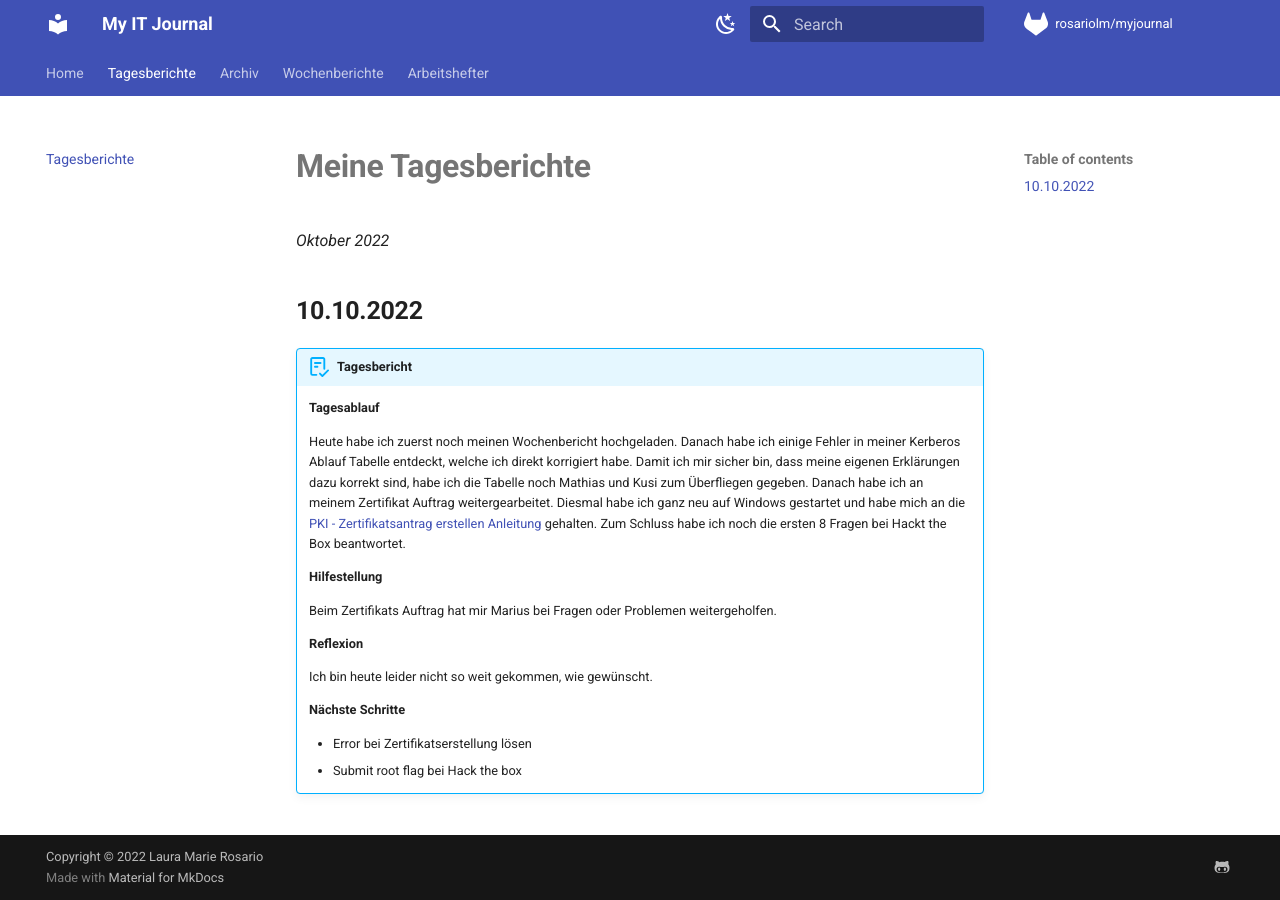
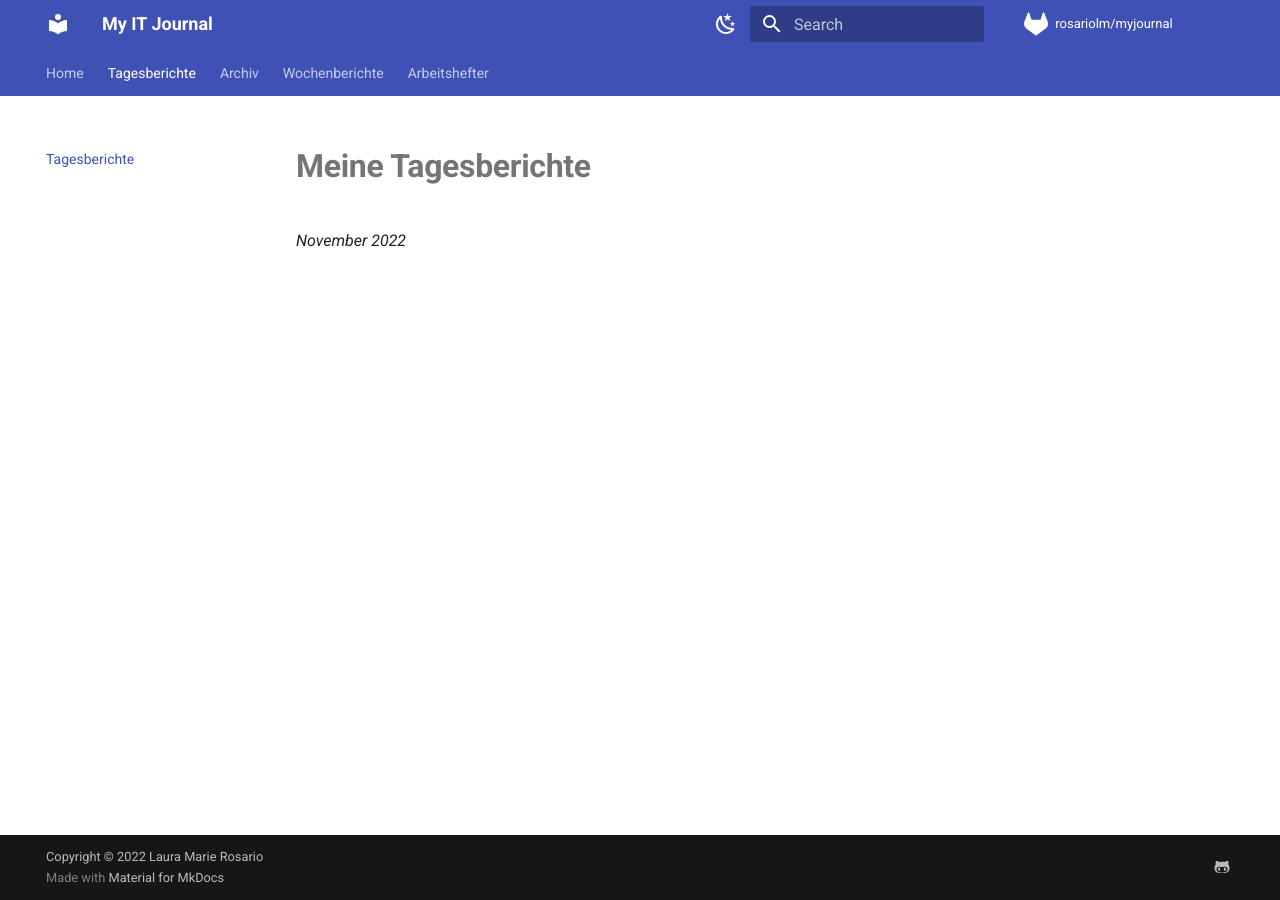
Before and after one commit to rosariolm/myjournal, an MkDocs documentation site: the page built from docs/tberichte.md, in a window 1280 px wide. Built offline with MkDocs 1.6.1 and Material for MkDocs 9.7.7, drawn with Linux system fonts in a browser that asks for light colours; comment, search, counter and statistics services are not loaded.

Commit message:
Update tberichte.md

```diff
--- a/docs/tberichte.md
+++ b/docs/tberichte.md
@@ -1,24 +1,4 @@
 # **Meine Tagesberichte**
 
 
-*Oktober 2022*
-
-## **10.10.2022**
-
-!!! abstract "Tagesbericht"
-    **Tagesablauf**
-
-    Heute habe ich zuerst noch meinen Wochenbericht hochgeladen. Danach habe ich einige Fehler in meiner Kerberos Ablauf Tabelle entdeckt, welche ich direkt korrigiert habe. Damit ich mir sicher bin, dass meine eigenen Erklärungen dazu korrekt sind, habe ich die Tabelle noch Mathias und Kusi zum Überfliegen gegeben. Danach habe ich an meinem Zertifikat Auftrag weitergearbeitet. Diesmal habe ich ganz neu auf Windows gestartet und habe mich an die [PKI - Zertifikatsantrag erstellen Anleitung](https://serviceportal.unibe.ch/nav_to.do?uri=%2Fkb_view.do%3Fsys_kb_id%3D71e77febdb54141078ed3e4822961933) gehalten. Zum Schluss habe ich noch die ersten 8 Fragen bei Hackt the Box beantwortet.
-
-    **Hilfestellung**
-
-    Beim Zertifikats Auftrag hat mir Marius bei Fragen oder Problemen weitergeholfen.
-
-    **Reflexion**
-
-    Ich bin heute leider nicht so weit gekommen, wie gewünscht.
-
-    **Nächste Schritte**
-
-    - Error bei Zertifikatserstellung lösen
-    - Submit root flag bei Hack the box
+*November 2022*
```
